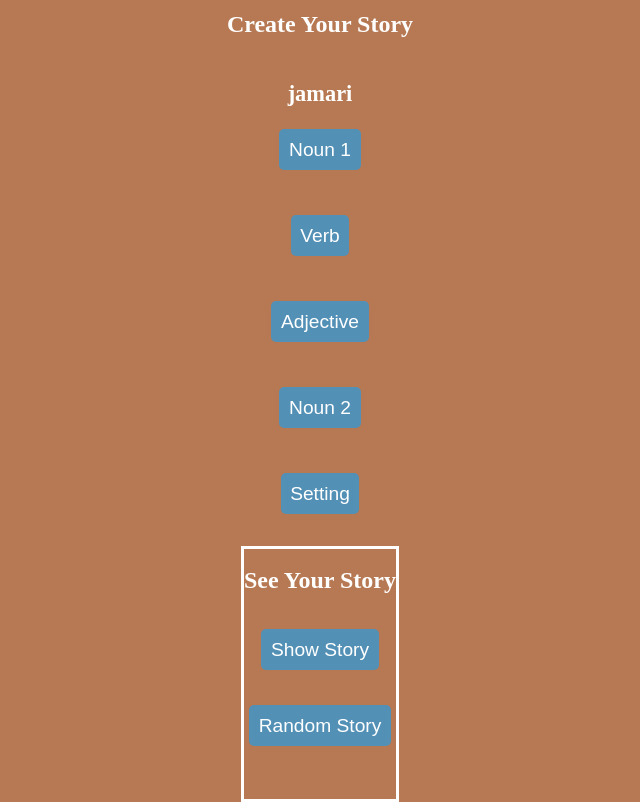
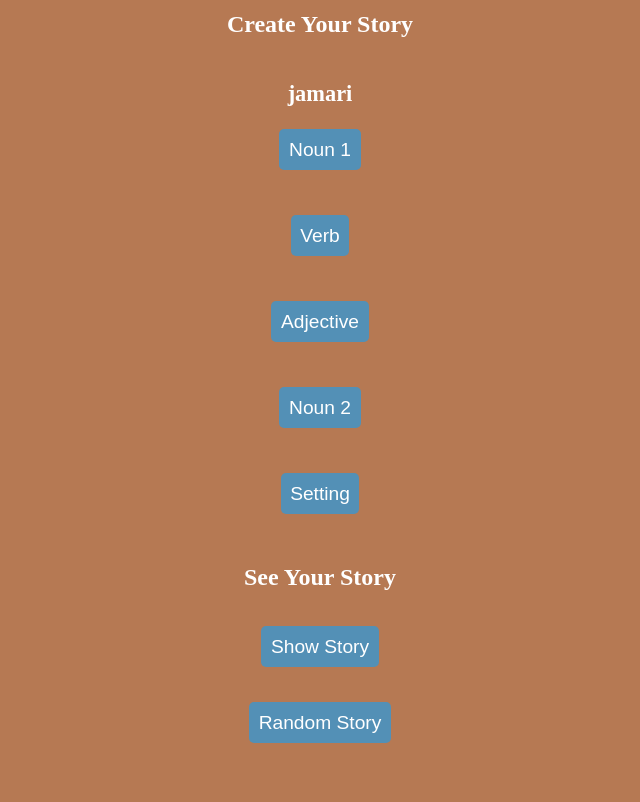
Before and after one commit to JamWithMari/JS-class, a plain HTML site: page assignment01/index.html in a window 1280 px wide. Shown: the part 79-881 px from the top of the page, without its empty margins (320-960 px from the left). Drawn offline with Linux system fonts and the light colour scheme.

Commit message:
Update style.css

```diff
--- a/assignment01/css/style.css
+++ b/assignment01/css/style.css
@@ -48,7 +48,7 @@ section:nth-of-type(2) {
     align-items: center;
     width: auto;
     height: 250px;
-    border: solid;
+
 
 }
 
```
